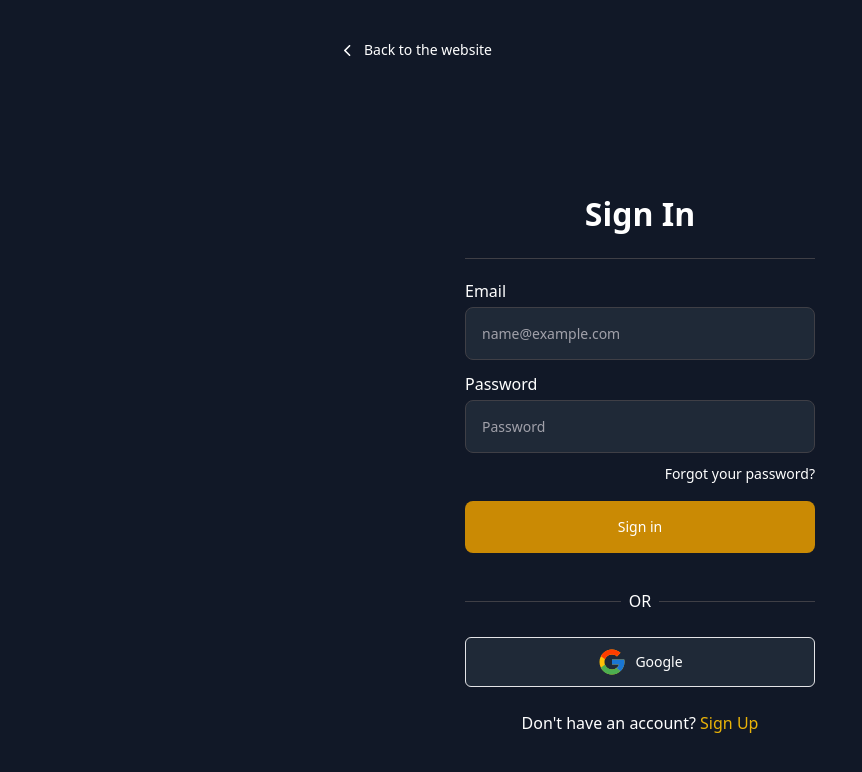
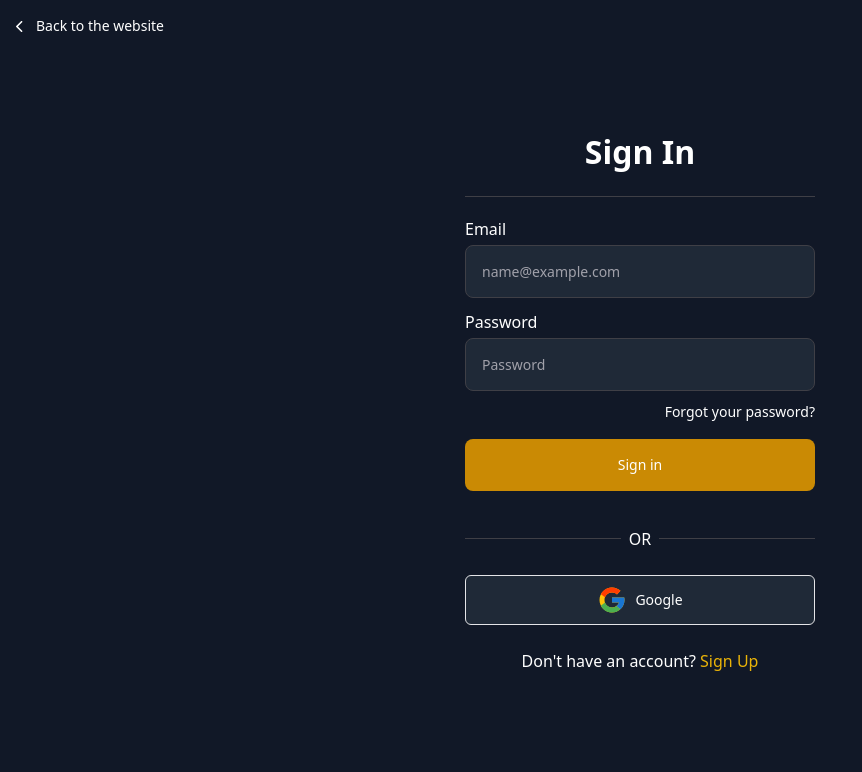
Before and after one commit to HairSalonBooking/HairSalonBooking_FE, a React (Vite) app: page /login in a window 1280 px wide. Shown: the top 772 px of the page, without its empty margins (0-862 px from the left). Built offline with nearby package versions, Linux system fonts and the light colour scheme.

Commit message:
fix page

```diff
--- a/index.html
+++ b/index.html
@@ -3,7 +3,7 @@
 
 <head>
     <meta charset="UTF-8" />
-    <link rel="icon" type="image/svg+xml" href="/barber.svg" />
+    <link rel="icon" type="image/svg+xml" href="./barber.svg" />
     <meta name="viewport" content="width=device-width, initial-scale=1.0" />
     <title>HairSalon</title>
 </head>
--- a/src/components/authentication/ForgotPasswordForm.tsx
+++ b/src/components/authentication/ForgotPasswordForm.tsx
@@ -11,7 +11,7 @@ const ForgotPasswordForm: React.FC = () => {
 
     return (
         <>
-            <div className="my-auto mb-auto mt-8 flex flex-col md:mt-[70px] w-[350px] max-w-[450px] mx-auto md:max-w-[450px] lg:mt-[130px] lg:max-w-[450px]">
+            <div className="my-auto mb-auto  flex flex-col  w-[350px] max-w-[450px] mx-auto md:max-w-[450px] lg:max-w-[450px]">
                 <p className="text-[32px] font-bold text-white text-center">Forgot Your Password?</p>
                 <div className="relative my-4 text-center">
                     <div className="relative flex items-center py-1">
--- a/src/page/auth/ForgotPassWord/ForgotPassWordPage.tsx
+++ b/src/page/auth/ForgotPassWord/ForgotPassWordPage.tsx
@@ -2,10 +2,10 @@ import ForgotPasswordForm from "@/components/authentication/ForgotPasswordForm"
 
 const ForgotPassWordPage = () => {
     return (
-        <div className="flex flex-col justify-center items-center bg-gray-900 h-[100vh]">
-            <div className="mx-auto flex w-full flex-col justify-center px-5 pt-0 md:h-[unset] md:max-w-[50%] lg:h-[100vh] min-h-[100vh] lg:max-w-[50%] lg:px-6">
-                <a className="mt-10 w-fit text-white" href="/">
-                    <div className="flex w-fit items-center lg:pl-0 lg:pt-0 xl:pt-0">
+        <div className="relative bg-gray-900 h-screen py-4">
+            {/* Back to the website link */}
+            <a className="absolute top-4 left-4 text-white" href="/">
+                <div className="flex items-center">
                     <svg
                         stroke="currentColor"
                         fill="currentColor"
@@ -21,10 +21,15 @@ const ForgotPassWordPage = () => {
                     <p className="ml-0 text-sm text-white">Back to the website</p>
                 </div>
             </a>
+
+            {/* Forgot Password form */}
+            <div className="flex flex-col justify-center items-center h-full">
+                <div className="mx-auto w-full flex flex-col justify-center px-5 pt-0 md:max-w-[50%] lg:max-w-[50%] lg:px-6">
                     <ForgotPasswordForm />
-
                 </div>
             </div>
+        </div>
+
     )
 }
 
--- a/src/page/auth/Login/LoginPage.tsx
+++ b/src/page/auth/Login/LoginPage.tsx
@@ -3,10 +3,10 @@ import LoginForm from "@/components/authentication/LoginForm"
 
 const LoginPage = () => {
     return (
-        <div className="flex flex-col justify-center items-center bg-gray-900 h-[100vh]">
-            <div className="mx-auto flex w-full flex-col justify-center px-5 pt-0 md:h-[unset] md:max-w-[50%] lg:h-[100vh] min-h-[100vh] lg:max-w-[50%] lg:px-6">
-                <a className="mt-10 w-fit text-white" href="/">
-                    <div className="flex w-fit items-center lg:pl-0 lg:pt-0 xl:pt-0">
+        <div className="relative bg-gray-900 h-screen py-4">
+            {/* Back to the website link */}
+            <a className="absolute top-4 left-4 text-white" href="/">
+                <div className="flex items-center">
                     <svg
                         stroke="currentColor"
                         fill="currentColor"
@@ -23,7 +23,10 @@ const LoginPage = () => {
                 </div>
             </a>
 
-                <div className="my-auto mb-auto mt-8 flex flex-col md:mt-[70px] w-[350px] max-w-[450px] mx-auto md:max-w-[450px] lg:mt-[130px] lg:max-w-[450px]">
+            {/* Login Form */}
+            <div className="flex flex-col justify-center items-center h-full">
+                <div className="mx-auto w-full flex flex-col justify-center px-5 pt-0 md:max-w-[50%] lg:max-w-[50%] lg:px-6">
+                    <div className="my-auto mb-auto flex flex-col w-[350px] max-w-[450px] mx-auto md:max-w-[450px] lg:max-w-[450px]">
                         <p className="text-[32px] font-bold text-white text-center">Sign In</p>
                         <div className="relative my-4 text-center">
                             <div className="relative flex items-center py-1">
@@ -35,6 +38,7 @@ const LoginPage = () => {
                     </div>
                 </div>
             </div>
+        </div>
     )
 }
 
--- a/src/page/auth/Register/RegisterPage.tsx
+++ b/src/page/auth/Register/RegisterPage.tsx
@@ -3,10 +3,10 @@ import RegisterForm from '@/components/authentication/RegisForm'
 const RegisterPage = () => {
     return (
         <>
-            <div className="flex flex-col justify-center items-center bg-gray-900 h-screen py-4">
-                <div className="mx-auto flex w-full flex-col justify-center px-5 pt-0 md:max-w-[50%] lg:max-w-[50%] lg:px-6">
-                    <a className="mt-10 w-fit text-white" href="/">
-                        <div className="flex w-fit items-center lg:pl-0 lg:pt-0 xl:pt-0">
+            <div className="relative bg-gray-900 h-screen py-4">
+                {/* Back to the website link */}
+                <a className="absolute top-4 left-4 text-white" href="/">
+                    <div className="flex items-center">
                         <svg
                             stroke="currentColor"
                             fill="currentColor"
@@ -23,7 +23,10 @@ const RegisterPage = () => {
                     </div>
                 </a>
 
-                    <div className="my-auto mb-auto  flex flex-col  w-[350px] max-w-[450px] mx-auto md:max-w-[450px] lg:max-w-[450px]">
+                {/* Sign Up Form */}
+                <div className="flex flex-col justify-center items-center h-full">
+                    <div className="mx-auto w-full flex flex-col justify-center px-5 pt-0 md:max-w-[50%] lg:max-w-[50%] lg:px-6">
+                        <div className="my-auto mb-auto flex flex-col w-[350px] max-w-[450px] mx-auto md:max-w-[450px] lg:max-w-[450px]">
                             <p className="text-[32px] font-bold text-white text-center">Sign Up</p>
                             <div className="relative my-4 text-center">
                                 <div className="relative flex items-center py-1">
@@ -35,6 +38,8 @@ const RegisterPage = () => {
                         </div>
                     </div>
                 </div>
+            </div>
+
         </>
     )
 }
```
Also changed, not shown: public/barber.svg (renamed from public/images/barber.svg). Lines whose indentation alone changed are shown as unchanged.
